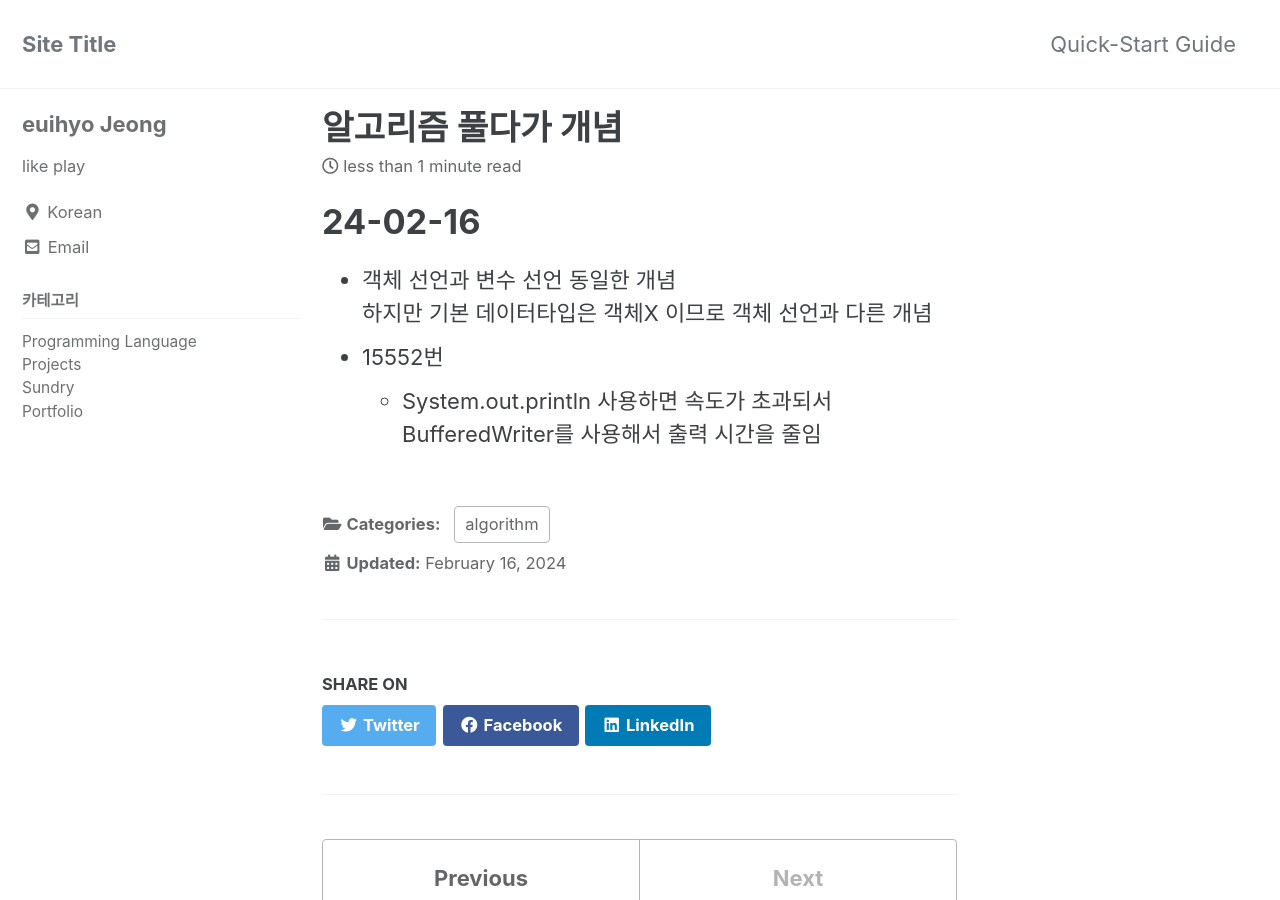
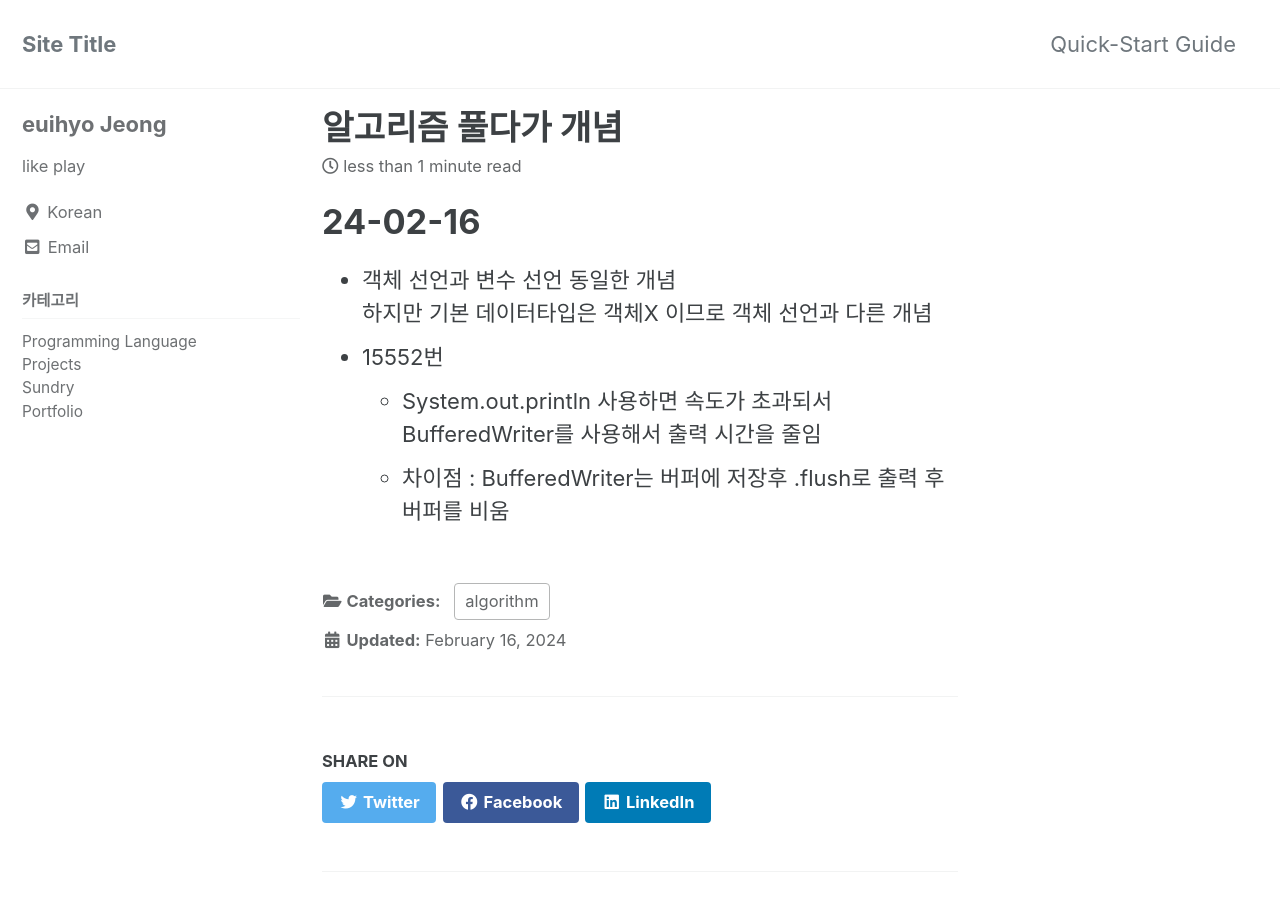
Before and after one commit to definitionhyo/definitionhyo.github.io, a Jekyll site: the page built from _posts/2024-02-16-sundry.md, in a window 1280 px wide and 900 px high. Built offline with Jekyll 4.4.1, drawn with Linux system fonts in a browser that asks for light colours; cached includes are drawn as plain includes.

Commit message:
Update 2024-02-16-sundry.md

```diff
--- a/_posts/2024-02-16-sundry.md
+++ b/_posts/2024-02-16-sundry.md
@@ -9,3 +9,4 @@ categories:
 * 객체 선언과 변수 선언 동일한 개념<br>하지만 기본 데이터타입은 객체X 이므로 객체 선언과 다른 개념
 * 15552번
   * System.out.println 사용하면 속도가 초과되서 BufferedWriter를 사용해서 출력 시간을 줄임
+  * 차이점 : BufferedWriter는 버퍼에 저장후 .flush로 출력 후 버퍼를 비움
```
